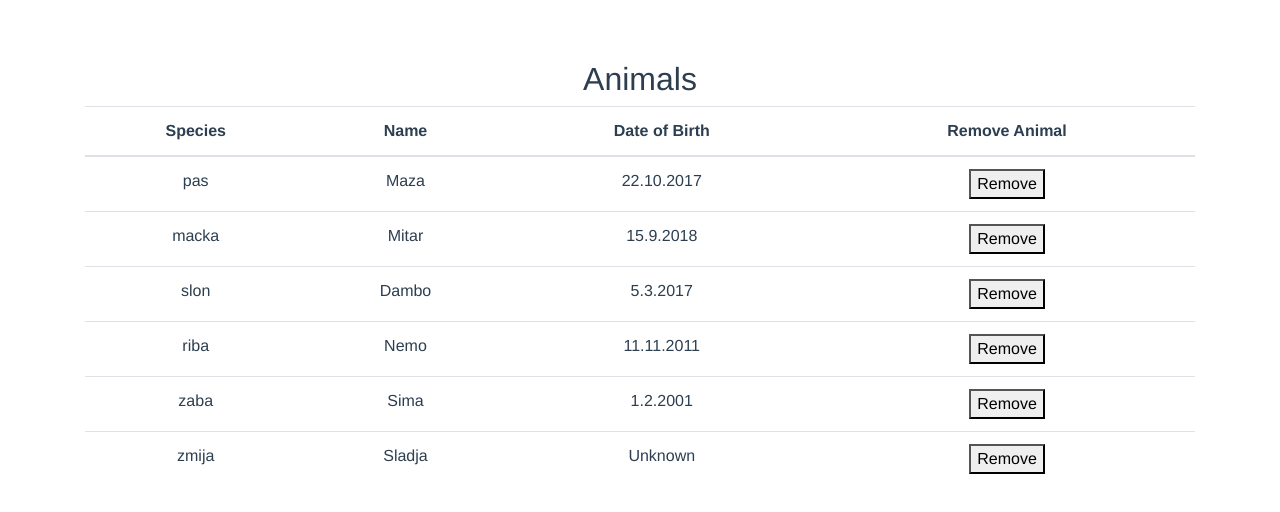
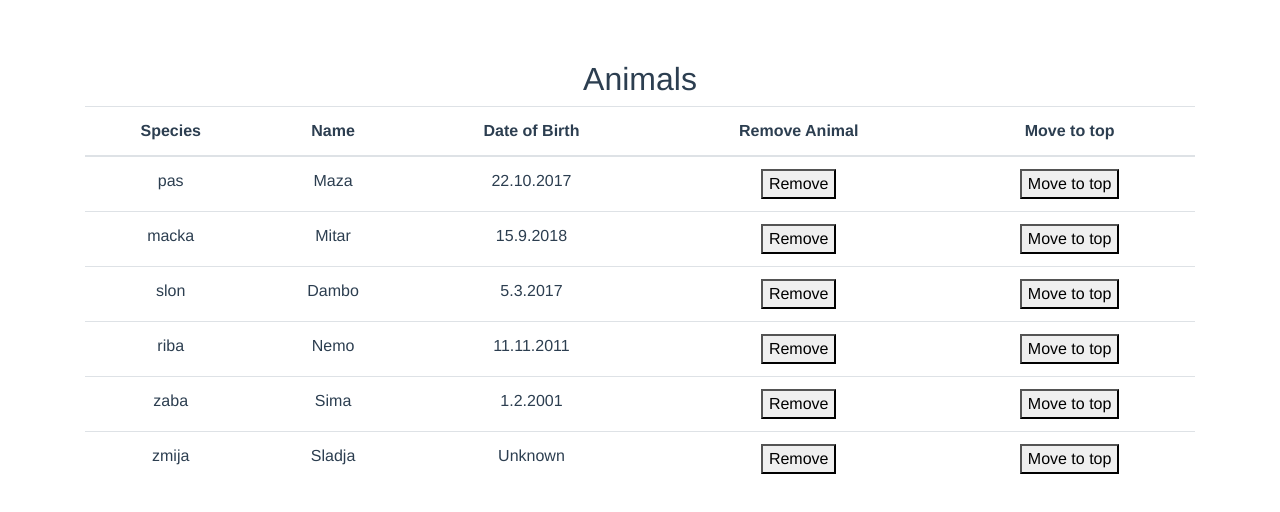
Before and after one commit to Biljana94/zoo-vue, a Vue app: page / in a window 1280 px wide. Shown: the top 512 px of the page. Built offline with nearby package versions, Linux system fonts and the light colour scheme.

Commit message:
Move animal to top of the list

```diff
--- a/src/components/Zoo.vue
+++ b/src/components/Zoo.vue
@@ -9,17 +9,25 @@
                     <th scope="col">Name</th>
                     <th scope="col">Date of Birth</th>
                     <th scope="col">Remove Animal</th>
+                    <th scope="col">Move to top</th>
                 </tr>
             </thead>
             <tbody>
                 <tr v-for="(animal, index) in animals" :key="index"> <!--pomocu for petlje prolazimo kroz niz i ispisujemo u tabeli zivotinje-->
                     <td>{{animal.species}}</td>
                     <td>{{animal.name}}</td>
+
                     <!--Ako zivotinja nema datum rodjenja napisati da je datum nepoznat-->
                     <td>{{animal.dateOfBirth ? animal.dateOfBirth : 'Unknown'}}</td>
+
                     <td>
                         <!--na klik dugmeta se pokrece akcija removeAnimal(animal), koja brise zivotinju, ta metoda se nalazi u export default-->
                         <button @click="removeAnimal(animal)">Remove</button>
+                    </td>
+
+                    <td>
+                        <!--Datu zivotinju da mozemo na klik dugmeta da pomerimo na vrh liste-->
+                        <button @click="moveToTop(animal)">Move to top</button>
                     </td>
                 </tr>
             </tbody>
@@ -53,6 +61,12 @@ export default {
         removeAnimal(animal) {
             let index = this.animals.indexOf(animal); //u let index stavljamo index svake zivotinje
             this.animals.splice(index, 1); //splice - brisemo sa index pozicije 1 element;
+        },
+
+        //
+        moveToTop(animal) {
+            this.removeAnimal(animal); //iskoristili smo metodu removeAnimal() koja nam sklanja neku zivotinju, a posto nam je ne brise bez fnc splice() onda smo je pomerili u sledecoj liniji na pocetak niza
+            this.animals.unshift(animal);//i nad nizom zivotinja smo pozvali fnc unshift() koja nam pomera zivotinju na prvo mesto u listi
         }
     }
 
```
